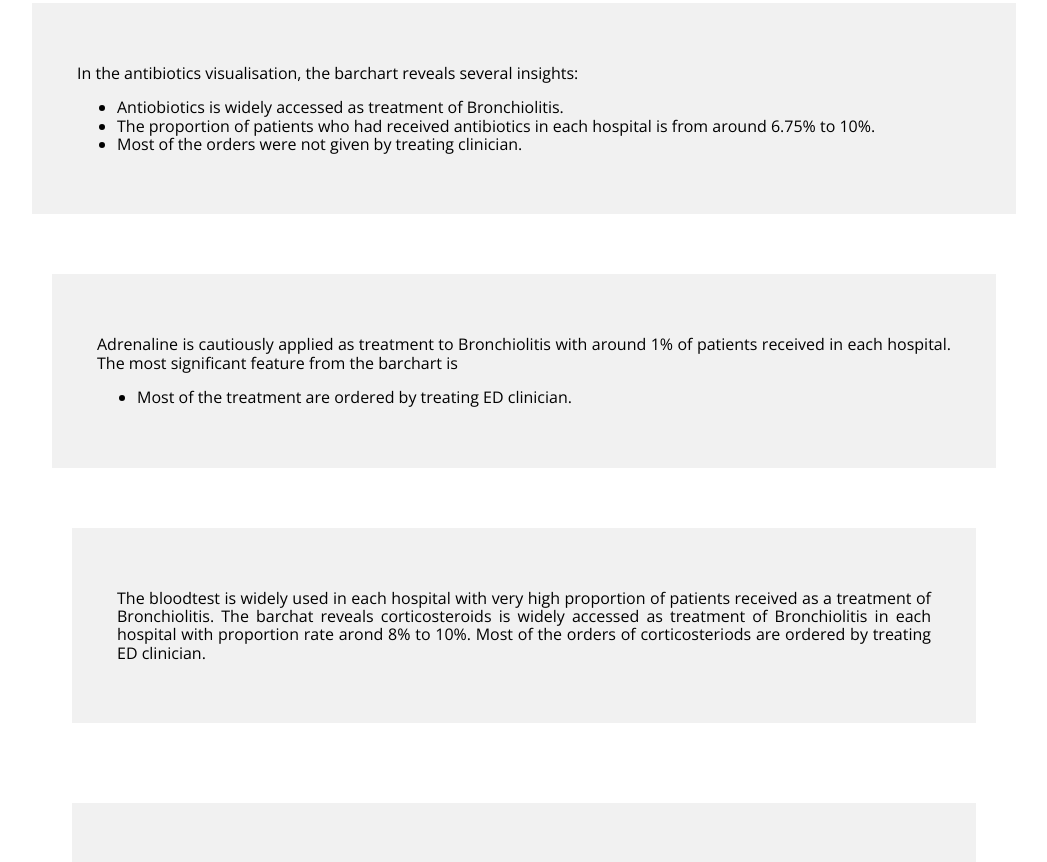
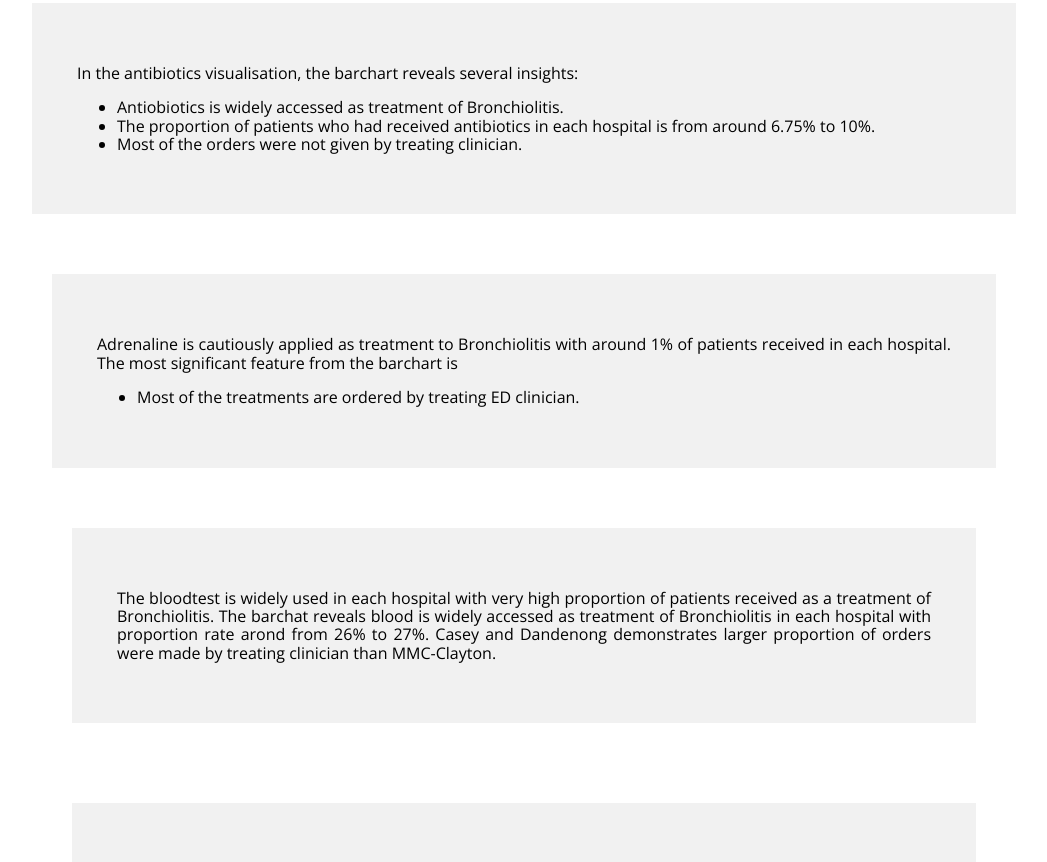
Before and after one commit to simingwu001215/Bronchiolitis.github.io, a plain HTML site: page index.html in a window 1280 px wide. Shown: the part 508-1370 px from the top of the page, without its empty margins (116-1163 px from the left). Drawn offline with nearby package versions, Linux system fonts and the light colour scheme; a script that the page names is missing.

Commit message:
Update index.html

```diff
--- a/index.html
+++ b/index.html
@@ -105,7 +105,7 @@
         </p>
 
         <ul>
-            <li style="text-align: left;">Most of the treatment are ordered by treating ED clinician.</li>
+            <li style="text-align: left;">Most of the treatments are ordered by treating ED clinician.</li>
          </div>
 
         </ul>
@@ -129,8 +129,7 @@
          <div style="background-color: #F1F1F1;padding: 45px;">
         <p>
           The bloodtest is widely used in each hospital with very high proportion of patients received as a treatment of Bronchiolitis.
-          The barchat reveals corticosteroids is widely accessed as treatment of Bronchiolitis in each hospital with proportion rate arond 8% to 10%. Most of the orders of corticosteriods are ordered by treating ED clinician.
-        </p>
+          The barchat reveals blood is widely accessed as treatment of Bronchiolitis in each hospital with proportion rate arond from 26% to 27%. Casey and Dandenong demonstrates larger proportion of orders were made by treating clinician than MMC-Clayton.
     </div>
          </div>
 
```
